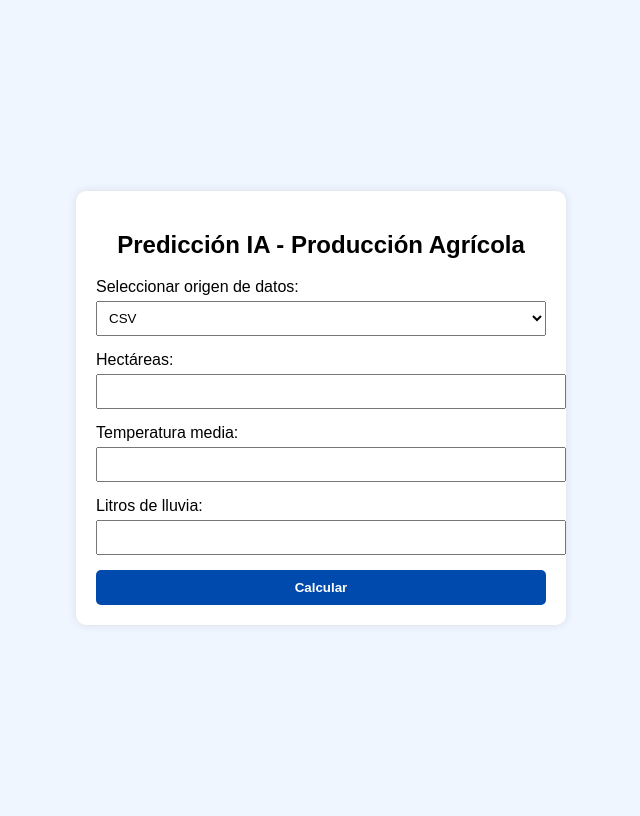
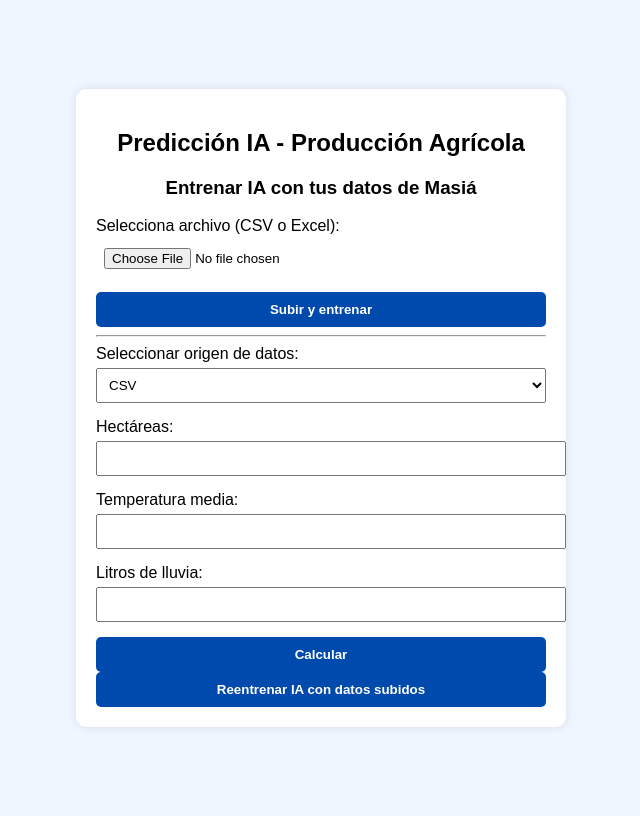
Before and after one commit to BartolomeRW/Proyecto_Intermodular, a Flask app: page / in a window 1280 px wide. Shown: the whole page, without its empty margins (319-959 px from the left). Run offline with Flask 3, Linux system fonts and the light colour scheme; parts of the project's set-up code (start-up, migrations or seed data) failed here and were passed over.

Commit message:
Se modifican los codigos de la ia para poder subir bases de datos y que se autoentrene

```diff
--- a/MASIA/ProyectoCurso/Codigo/templates/index.html
+++ b/MASIA/ProyectoCurso/Codigo/templates/index.html
@@ -48,6 +48,16 @@
 <div class="card">
     <h2>Predicción IA - Producción Agrícola</h2>
 
+<h3>Entrenar IA con tus datos de Masiá</h3>
+
+<form action="/upload" method="POST" enctype="multipart/form-data">
+    <label>Selecciona archivo (CSV o Excel):</label>
+    <input type="file" name="archivo" required>
+    <button type="submit">Subir y entrenar</button>
+</form>
+
+<hr>
+
     <form method="POST">
 
         <label>Seleccionar origen de datos:</label>
@@ -70,6 +80,10 @@
         <button type="submit">Calcular</button>
     </form>
 
+    <form action="/train" method="POST">
+        <button type="submit">Reentrenar IA con datos subidos</button>
+    </form>
+
     {% if prediccion %}
         <h3>Resultado: {{ prediccion }} toneladas</h3>
         {% if grafico %}
--- a/MASIA/ProyectoCurso/Codigo/CargarDatos.py
+++ b/MASIA/ProyectoCurso/Upload/CargarDatos.py
@@ -8,6 +8,8 @@ import sqlite3
 def leer_csv(ruta):
     return pd.read_csv(ruta)
 
+def leer_excel(ruta):
+    return pd.read_excel(ruta)
 
 # ------------------------------
 # LECTURA DESDE MYSQL / MARIADB
--- a/MASIA/ProyectoCurso/Codigo/app.py
+++ b/MASIA/ProyectoCurso/Upload/app.py
@@ -17,6 +17,32 @@ modelo = joblib.load("modelo_IA.pkl")
 if not os.path.exists("static"):
     os.makedirs("static")
 
+@app.route("/upload", methods=["POST"])
+def upload():
+    archivo = request.files["archivo"]
+    ruta = os.path.join("uploads", archivo.filename)
+    archivo.save(ruta)
+
+    # Detectar tipo de archivo
+    if archivo.filename.endswith(".csv"):
+        df = fuente.leer_csv(ruta)
+
+    elif archivo.filename.endswith(".xlsx") or archivo.filename.endswith(".xls"):
+        df = fuente.leer_excel(ruta)
+
+    else:
+        return "Formato no compatible"
+
+    # Guardar DataFrame para entrenamiento
+    df.to_csv("cosechas.csv", index=False)
+
+    return "Archivo subido correctamente. Ahora puedes entrenar la IA."
+
+@app.route("/train", methods=["POST"])
+def train():
+    import subprocess
+    proceso = subprocess.run(["python", "entrenar_modelo.py"], capture_output=True, text=True)
+    return f"<pre>{proceso.stdout}</pre>"
 
 @app.route("/", methods=["GET", "POST"])
 def index():
```
Also changed, not shown: MASIA/ProyectoCurso/Upload/entrenar_modelo.py (renamed from MASIA/ProyectoCurso/Codigo/entrenar_modelo.py).
